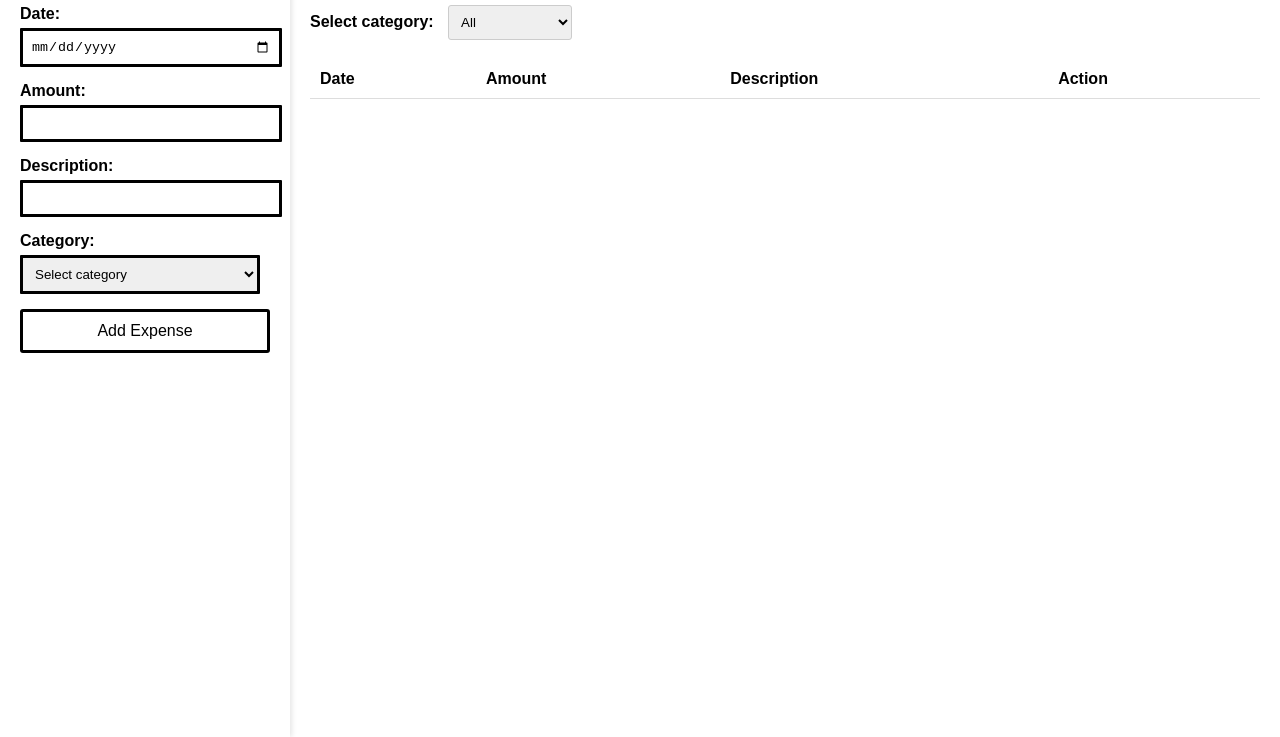
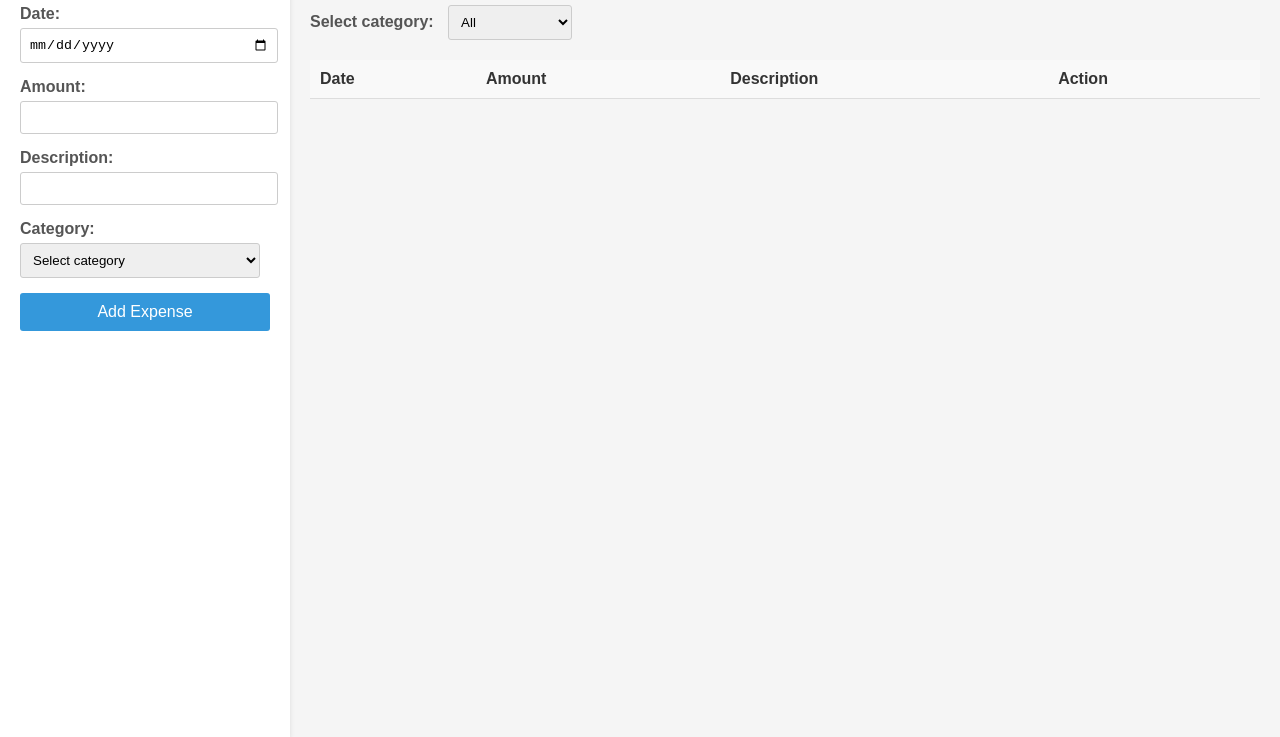
Before and after one commit to theankitdash/Personal-Finance-System-for-Expense-Tracking-and-Analysis, a website: page Login and Signup/Website/Expenses.html in a window 1280 px wide. Shown: the part 63-800 px from the top of the page. Drawn offline with Linux system fonts and the light colour scheme; no server answers.

Commit message:
Updated CSS changes in Expenses

```diff
--- a/Login and Signup/Website/css/Expenses.css
+++ b/Login and Signup/Website/css/Expenses.css
@@ -1,18 +1,20 @@
+/* Reset and basic styles */
 body {
   font-family: Arial, sans-serif;
   margin: 0;
   padding: 0;
   display: flex;
   min-height: 100vh;
-  background-color: white;
+  background-color: #f5f5f5;
 }
 
+/* Sidebar for expenses */
 aside.expenses {
   width: 250px;
-  background-color: white;
-  color: black;
+  background-color: #ffffff;
+  color: #333;
   padding: 20px;
-  box-shadow: 2px 0 5px rgba(0, 0, 0, 0.1);
+  box-shadow: 0 2px 5px rgba(0, 0, 0, 0.1);
 }
 
 aside.expenses header {
@@ -22,6 +24,7 @@ aside.expenses header {
 aside.expenses h2 {
   font-size: 1.5em;
   margin: 0;
+  color: #333;
 }
 
 aside.expenses .form-group {
@@ -32,38 +35,40 @@ aside.expenses label {
   display: block;
   margin-bottom: 5px;
   font-weight: bold;
+  color: #555;
 }
 
 aside.expenses input,
 aside.expenses select {
   width: calc(100% - 10px);
   padding: 8px;
-  border: black solid;
-  border-radius: 1px;
+  border: 1px solid #ccc;
+  border-radius: 3px;
 }
 
 aside.expenses button {
   width: 100%;
   padding: 10px;
-  background-color: white ;
-  border: black solid;
+  background-color: #3498db;
+  border: none;
   border-radius: 3px;
-  color: black;
+  color: #fff;
   font-size: 1em;
   cursor: pointer;
+  transition: background-color 0.3s ease;
 }
 
 aside.expenses button:hover {
-  background-color: black;
-  border: ridge;
-  color: white;
+  background-color: #2980b9;
 }
 
+/* Main content area */
 .main-content {
   flex: 1;
   padding: 20px;
 }
 
+/* Expenses history section */
 .expenses-history header {
   margin-bottom: 20px;
 }
@@ -71,6 +76,7 @@ aside.expenses button:hover {
 .expenses-history h2 {
   font-size: 1.5em;
   margin: 0;
+  color: #333;
 }
 
 .expenses-history .filter {
@@ -80,6 +86,7 @@ aside.expenses button:hover {
 .expenses-history label {
   margin-right: 10px;
   font-weight: bold;
+  color: #555;
 }
 
 .expenses-history select {
@@ -88,9 +95,11 @@ aside.expenses button:hover {
   border-radius: 3px;
 }
 
+/* Table styles */
 table {
   width: 100%;
   border-collapse: collapse;
+  margin-top: 20px;
 }
 
 table th, table td {
@@ -100,25 +109,27 @@ table th, table td {
 }
 
 table th {
-  background-color: white;
-  color: black;
+  background-color: #f9f9f9;
+  color: #333;
 }
 
 table tbody tr:hover {
   background-color: #f2f2f2;
 }
 
+/* Responsive layout for smaller screens */
 @media (max-width: 768px) {
   body {
-      flex-direction: column;
+    flex-direction: column;
   }
 
   aside.expenses {
-      width: 100%;
-      box-shadow: none;
+    width: 100%;
+    box-shadow: none;
+    margin-bottom: 20px;
   }
 
   .main-content {
-      padding: 10px;
+    padding: 10px;
   }
 }
```
